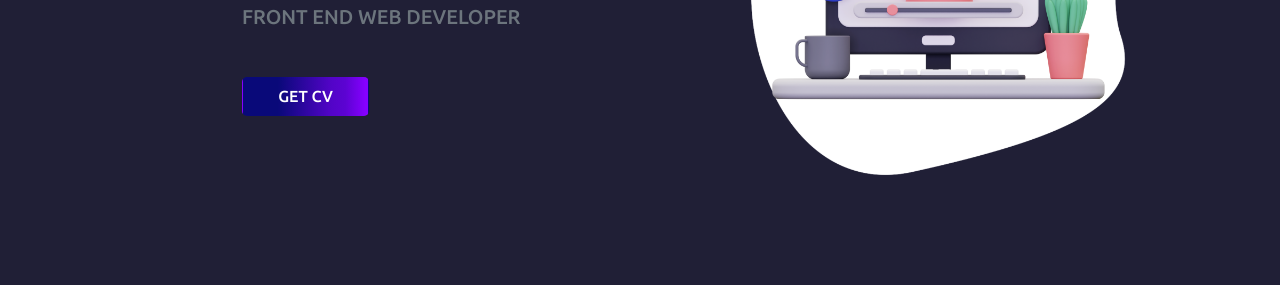
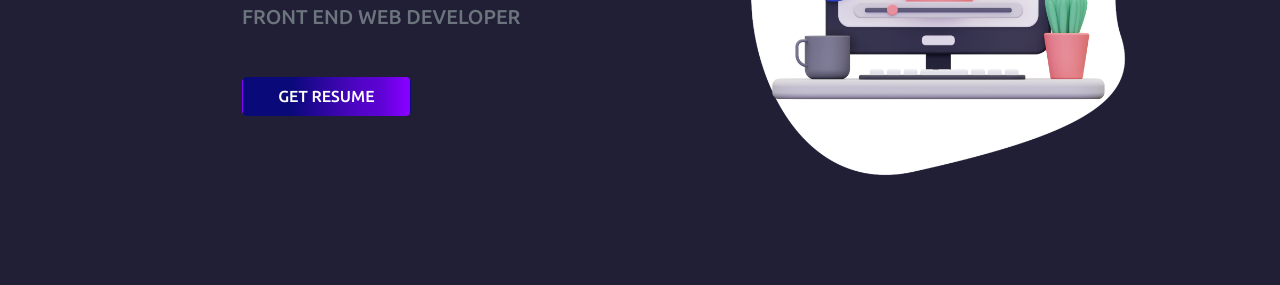
Before and after one commit to rvindr/Ravinder, a plain HTML site: page index.html in a window 1280 px wide. Shown: the part 390-675 px from the top of the page. Drawn offline with nearby package versions, Linux system fonts and the light colour scheme.

Commit message:
add updated resume and update new path for resume

```diff
--- a/index.html
+++ b/index.html
@@ -62,7 +62,7 @@
                         <h4 class="r-1-t-res my-4 text-muted">HELLO _______________</h4>
                         <h1 class="r-1-t-res my-3">I AM RAVINDER</h1>
                         <h5 class="r-1-t-res my-4 text-muted">FRONT END WEB DEVELOPER</h5>
-                        <a class="r-1-t-res mt-4 btn" href="pdf/Ravinder's Resume-2.pdf">GET CV</a>
+                        <a class="r-1-t-res mt-4 btn" href="pdf/rvindr_resume.pdf">GET RESUME</a>
 
                     </div>
                     <!-- row-1 col-2  -->
```
Also changed, not shown: 1 other file.
